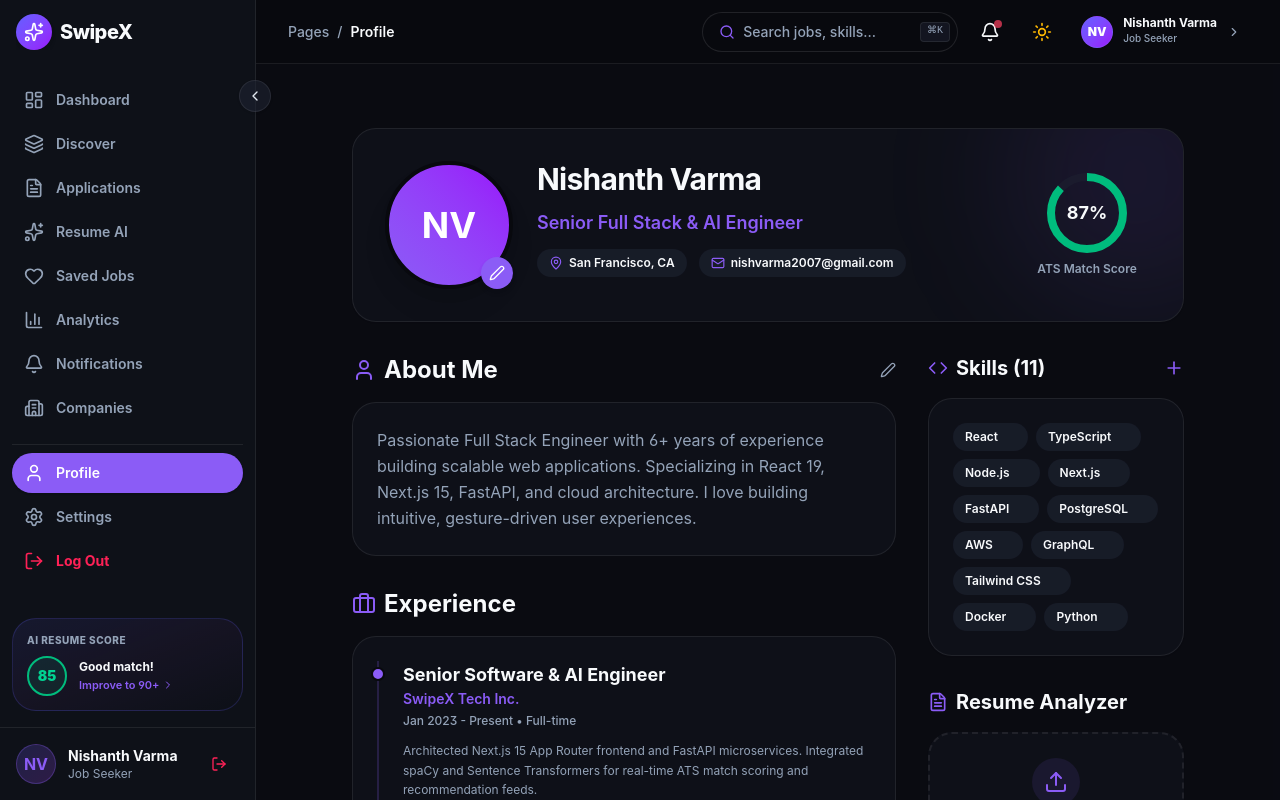
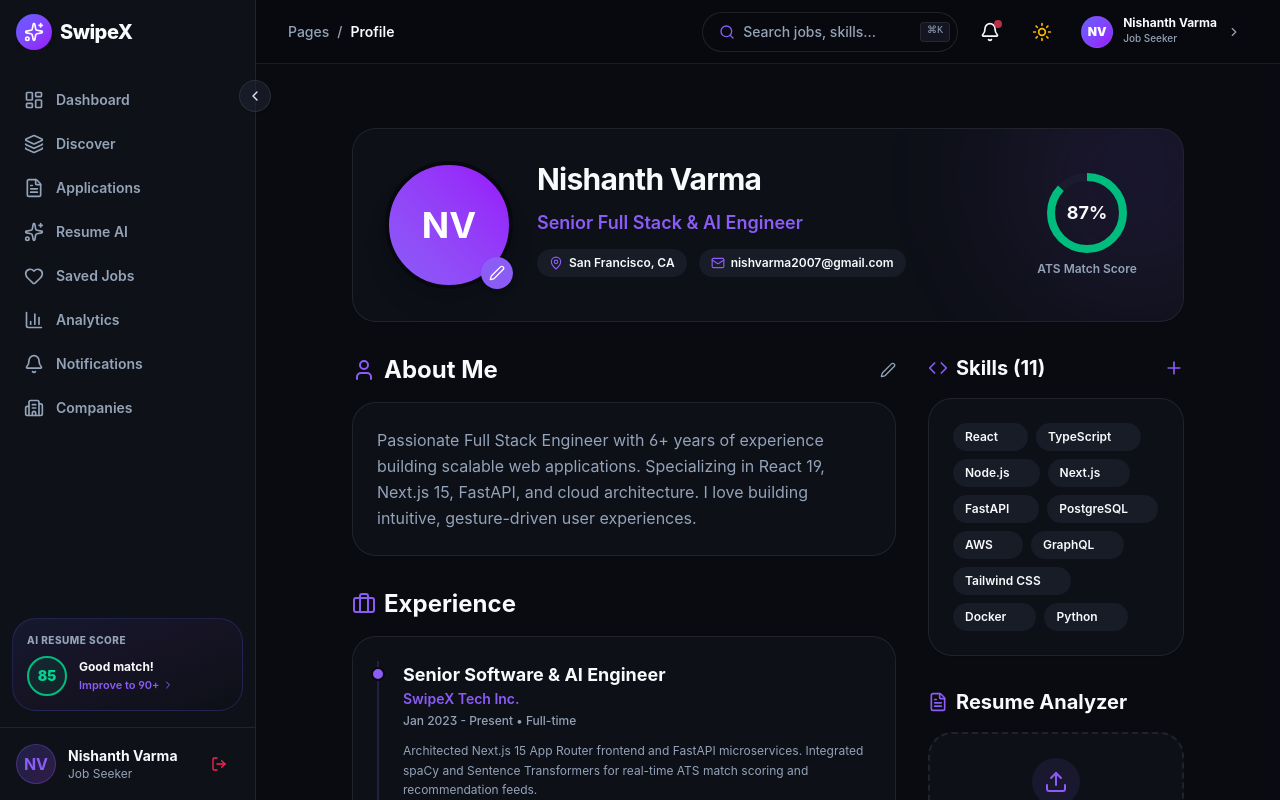
Before and after one commit to nishanthxvarma/swipex, a Next.js app in the folder apps/frontend/: page /profile in a window 1280 px wide. Built offline with nearby package versions, Linux system fonts and the light colour scheme.

Commit message:
chore: remove redundant profile, settings, and log out links from sidebar

```diff
--- a/apps/frontend/src/app/(dashboard)/layout.tsx
+++ b/apps/frontend/src/app/(dashboard)/layout.tsx
@@ -234,36 +234,6 @@ export default function DashboardLayout({
               })}
             </nav>
 
-            <div className="pt-2 border-t space-y-1">
-              {bottomNavigation.map((item) => {
-                const isActive = pathname === item.href;
-                return (
-                  <Link
-                    key={item.name}
-                    href={item.href}
-                    className={cn(
-                      "flex items-center gap-3 rounded-xl px-3 py-2.5 text-sm font-semibold transition-all relative group",
-                      isActive
-                        ? "bg-primary text-primary-foreground shadow-sm"
-                        : "text-muted-foreground hover:bg-secondary hover:text-foreground"
-                    )}
-                    title={!isSidebarOpen ? item.name : undefined}
-                  >
-                    <item.icon className="h-5 w-5 shrink-0" />
-                    {isSidebarOpen && <span>{item.name}</span>}
-                  </Link>
-                );
-              })}
-
-              <button
-                onClick={handleLogout}
-                className="w-full flex items-center gap-3 rounded-xl px-3 py-2.5 text-sm font-bold transition-all text-rose-500 hover:bg-rose-500/10 group cursor-pointer"
-                title={!isSidebarOpen ? "Log Out" : undefined}
-              >
-                <LogOut className="h-5 w-5 shrink-0 text-rose-500 group-hover:scale-110 transition-transform" />
-                {isSidebarOpen && <span>Log Out</span>}
-              </button>
-            </div>
           </div>
 
           {/* AI Resume Score Sidebar Widget (Matching Screenshot UI) */}
```
